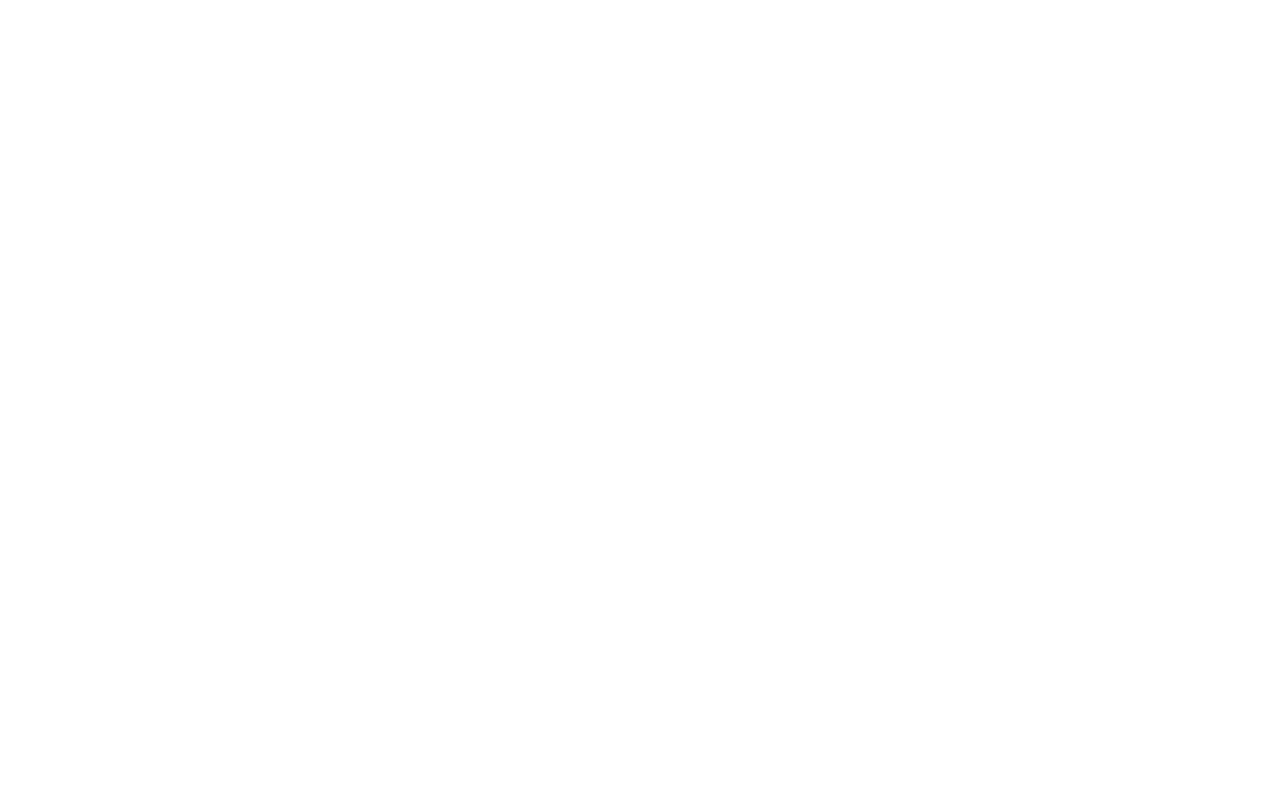
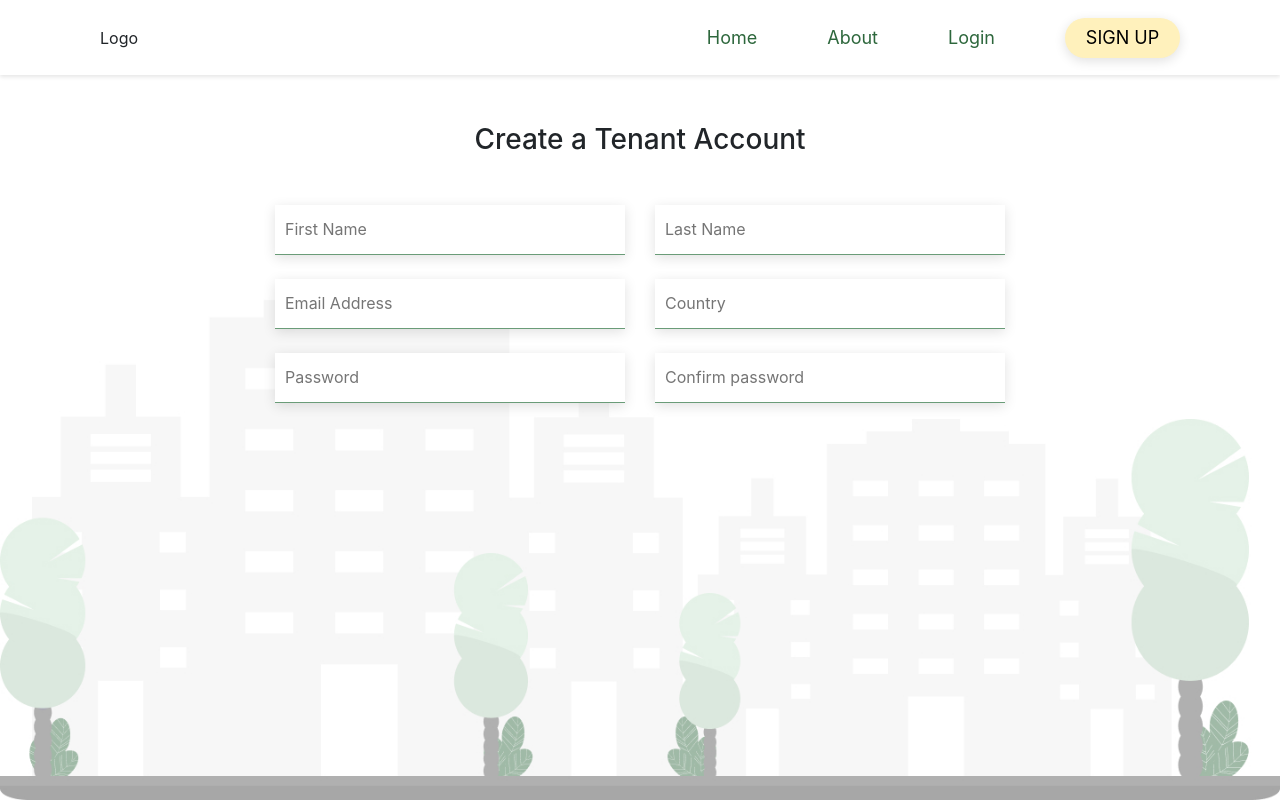
Before and after one commit to davaoio/rsys-web, a React (Create React App) app: page /signup/tenant in a window 1280 px wide. Built offline with nearby package versions, Linux system fonts and the light colour scheme.

Commit message:
added form

```diff
--- a/src/components/base/header.js
+++ b/src/components/base/header.js
@@ -21,7 +21,7 @@ class Header extends React.Component {
                 <Link to="/">Home</Link>
                 <Link to="/about">About</Link>
                 <Link to="/login">Login</Link>
-                <button className="header-sign-up-btn">SIGN UP</button>
+                <Link to="/signup/tenant"><button className="header-sign-up-btn">SIGN UP</button></Link>
               </div>
             </div>
           </div>
--- a/src/components/home/home.js
+++ b/src/components/home/home.js
@@ -25,17 +25,17 @@ export default class HomeComponent extends React.Component {
             </div>
             <div className="row home-search-container">
               <div className="col-3">
-                <select className="r-select">
+                <select className="r-input">
                   <option value="">Country</option>
                 </select>
               </div>
               <div className="col-3">
-                <select className="r-select">
+                <select className="r-input">
                   <option value="">State/Region</option>
                 </select>
               </div>
               <div className="col-3">
-                <select className="r-select">
+                <select className="r-input">
                   <option value="">City</option>
                 </select>
               </div>
--- a/src/components/signup/signuptenant.js
+++ b/src/components/signup/signuptenant.js
@@ -18,31 +18,40 @@ export default class SignupTenant extends React.Component {
       <div>
         <Header/>
         <div className="container-fluid">
-          <div className="container home-content">
+          <div className="container pt-5">
             <div className="text-center">
-              <h3 className="home-heading">SIGNUP TENATN</h3>
-              <p className="home-subheading">Deserunt id non incididunt Lorem excepteur aliqua elit veniam ex <br/> aliquip excepteur minim tempor.</p>
+              <h3>Create a Tenant Account</h3>
             </div>
-            <div className="row home-search-container">
-              <div className="col-3">
-                <select className="r-select">
-                  <option value="">Country</option>
-                </select>
+            <form>
+              <div className="row mt-5">
+                <div className="col-8 offset-2">
+                  <div className="row">
+                    <div className="col-lg-6">
+                      <input className="r-input" type="text" placeholder="First Name"/>
+                    </div>
+                    <div className="col-lg-6">
+                      <input className="r-input" type="text" placeholder="Last Name"/>
+                    </div>
+                  </div>
+                  <div className="row mt-4">
+                    <div className="col-lg-6">
+                      <input className="r-input" type="text" placeholder="Email Address"/>
+                    </div>
+                    <div className="col-lg-6">
+                      <input className="r-input" type="text" placeholder="Country"/>
+                    </div>
+                  </div>
+                  <div className="row mt-4">
+                    <div className="col-lg-6">
+                      <input className="r-input" type="password" placeholder="Password"/>
+                    </div>
+                    <div className="col-lg-6">
+                      <input className="r-input" type="password" placeholder="Confirm password"/>
+                    </div>
+                  </div>
+                </div>
               </div>
-              <div className="col-3">
-                <select className="r-select">
-                  <option value="">State/Region</option>
-                </select>
-              </div>
-              <div className="col-3">
-                <select className="r-select">
-                  <option value="">City</option>
-                </select>
-              </div>
-              <div className="col-3">
-                <button className="home-search-btn">SEARCH</button>
-              </div>
-            </div>
+            </form>
           </div>
         </div>
       </div>
--- a/src/index.js
+++ b/src/index.js
@@ -22,6 +22,7 @@ ReactDOM.render(
         <div className="app-container">
           <Route exact path="/" component={components.HomeComponent}/>
           <Route path="/about/" component={components.AboutComponent}/>
+          <Route exact path="/signup/tenant" component={components.SignUpTenantComponent}/>
         </div>
     </Router>
   </Provider>, document.getElementById('root')
--- a/src/static/style/style.scss
+++ b/src/static/style/style.scss
@@ -24,6 +24,9 @@ html, body, #root, #root>div {
       font-size: 18px;
       &:hover {
         opacity: 0.5;
+      }
+      &:last-child{
+        margin-right: 0px;
       }
     }
   }
@@ -61,12 +64,13 @@ html, body, #root, #root>div {
   margin-top: 60px;
 }
 
-.r-select {
+.r-input {
   border: none;
   width: 100%;
   height: 50px;
   padding: 10px;
   box-shadow: 0px 3px 12px rgba(0, 0, 0, 0.12);
+  border-bottom: 1px solid $lightGreen;
   &:focus {
     outline: none;
   }
```
